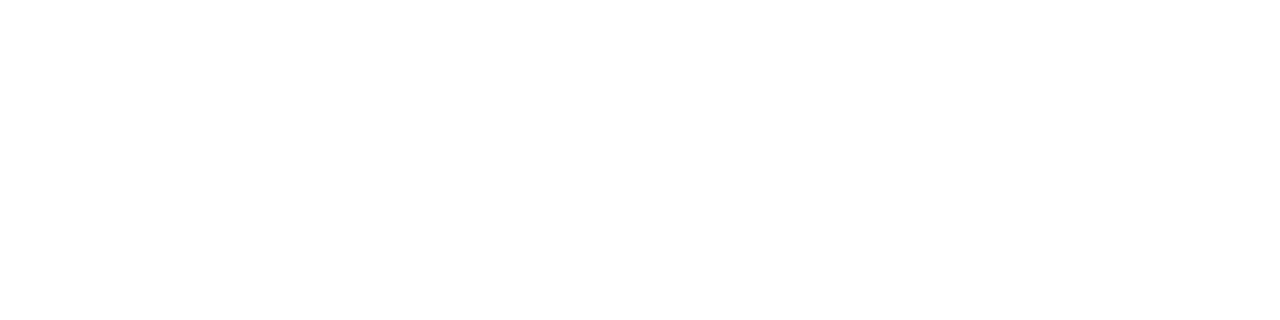
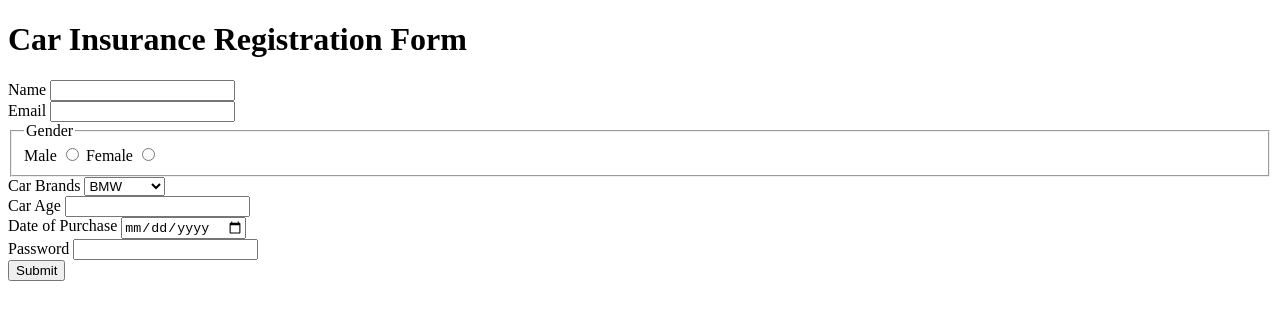
Before and after one commit to acciojob/car-insurance-form-cybertron1408, a website: page main.html in a window 1280 px wide. Drawn offline with Linux system fonts and the light colour scheme.

Commit message:
created a submission

```diff
--- a/main.html
+++ b/main.html
@@ -1,16 +1,52 @@
 <!DOCTYPE html>
+<html lang="en">
+<head>
+  <meta charset="UTF-8">
+  <meta name="viewport" content="width=device-width, initial-scale=1.0">
+  <title>Car Insurance Registration</title>
+</head>
+<body>
+  <h1>Car Insurance Registration Form</h1>
+  <form method="POST" action="/submit">
+    <div>
+      <label for="name">Name</label>
+      <input type="text" id="name" name="name" required>
+    </div>
+    <div>
+      <label for="email">Email</label>
+      <input type="email" id="email" name="email" required>
+    </div>
+    <div>
+      <fieldset>
+        <legend>Gender</legend>
+        <label for="male">Male</label>
+        <input type="radio" id="male" name="gender" required>
+        <label for="female">Female</label>
+        <input type="radio" id="female" name="gender" required>
 
-<html>
-
-<head>
-	<link rel="stylesheet" href="styles.css">
-</head>
-
-<body>
-	<!-- the entire body must be written by student -->
-    <script type="text/javascript" src="./script.js">
-</script>
-
+      </fieldset>
+    </div>
+    <div>
+      <label for="cars">Car Brands</label>
+      <select id="cars" name="cars">
+        <option value="BMW">BMW</option>
+        <option value="Audi">Audi</option>
+        <option value="Mercedez">Mercedez</option>
+      </select>
+    </div>
+    <div>
+      <label for="carage">Car Age</label>
+      <input type="number" id="carage" name="carage" required>
+    </div>
+    <div>
+      <label for="dop">Date of Purchase</label>
+      <input type="date" id="dop" name="dop" required>
+    </div>
+    <div>
+      <label for="password">Password</label>
+      <input type="password" id="password" name="password" required>
+    </div>
+    <button type="submit">Submit</button>
+  </form>
 </body>
-
 </html>
```
